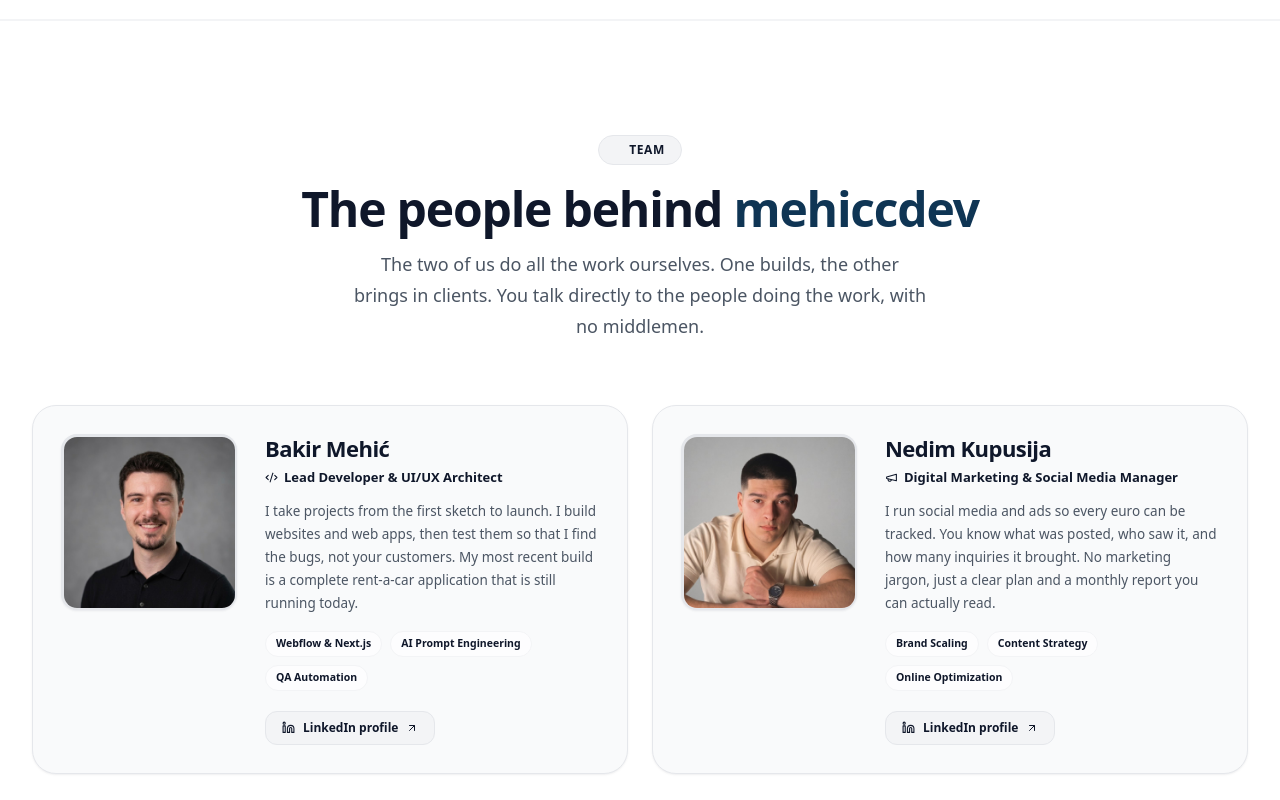
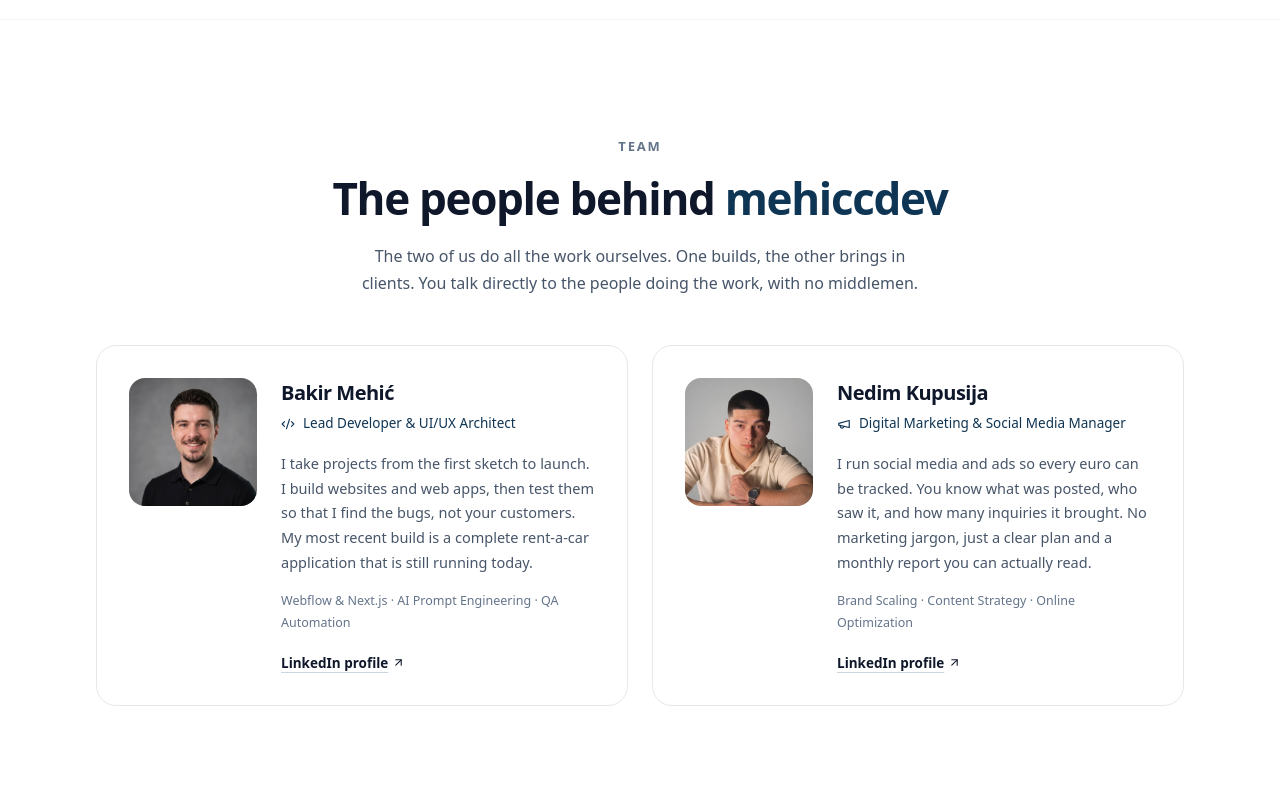
Before and after one commit to Bakeee99/mehiccdev, a Next.js app: page / in a window 1280 px wide. Shown: the part 1440-2240 px from the top of the page. Built offline with nearby package versions, Linux system fonts and the light colour scheme.

Commit message:
feat: sekcija tim u stilu naslovnice

```diff
--- a/app/globals.css
+++ b/app/globals.css
@@ -215,10 +215,6 @@ html.light .ink a[class*="bg-brand-600/"] {
 }
 html.light .ink a[class*="bg-brand-600/"] span:not([class*="bg-brand-600"]) { color: #E2E8F0 !important; }
 
-/* ── okviri slika tima: tanka siva linija umjesto plavog gradijenta ──────── */
-html.light #o-nama :is([class*="from-blue-600"], [class*="from-indigo-500"]) {
-  background: #E5E7EB !important;
-}
 
 
 /* ── pilule s gradijentnim rubom unutar tamnog bloka ─────────────────────── */
--- a/components/sections/About.tsx
+++ b/components/sections/About.tsx
@@ -1,43 +1,18 @@
-/**
- * components/sections/About.tsx
- * ─────────────────────────────────────────────────────────────────────────────
- * "Tim / Ko smo mi" (v2, premium redizajn).
- *
- * Najvažnija promjena: foto prostor je sada KVADRATAN (aspect-square), pa
- * LinkedIn profilne slike (koje su kvadratne, obično 400×400) sjedaju
- * savršeno, bez rezanja. Stari široki baner je odsijecao većinu portreta.
- *
- * KAKO UBACITI SLIKE:
- *   1. Skini profilnu sliku s LinkedIn-a (otvori profil → klik na sliku →
- *      desni klik → Sačuvaj sliku) i spremi je u  public/team/
- *      npr. bakir.jpg i nedim.jpg  (folder public/team već postoji).
- *   2. U PHOTOS ispod upiši:  src: "/team/bakir.jpg"  itd.
- *   3. Placeholder s inicijalima se sam sakrije.
- *
- * Self-contained (BS/EN u fajlu), useReveal pattern, dark/light, bez crtica.
- */
-
 "use client";
 
 import Image from "next/image";
-import { motion } from "framer-motion";
-import { Code2, Megaphone, Linkedin, ArrowUpRight, ImagePlus } from "lucide-react";
-import type { LucideIcon } from "lucide-react";
-import { staggerContainer, staggerContainerSlow, fadeUp, slideInLeft, slideInRight } from "@/lib/animations";
-import { useReveal } from "@/lib/useReveal";
+import { Code2, Megaphone, ArrowUpRight, type LucideIcon } from "lucide-react";
 import { useLanguage } from "@/components/ui/LanguageProvider";
+import { Head, Fade } from "@/components/ui/kit";
 
-// ── Foto konfiguracija: ostavi src prazan ("") za placeholder ────────────────
-const PHOTOS = [
-  { src: "/team/bakir.jpg", gradient: "from-blue-600 to-blue-400",   initials: "BM", icon: Code2 as LucideIcon,     linkedin: "https://www.linkedin.com/in/bakir-mehic-qa-engineer/" },
-  { src: "/team/nedim.jpg", gradient: "from-indigo-500 to-blue-500", initials: "NK", icon: Megaphone as LucideIcon, linkedin: "https://www.linkedin.com/in/nedim-kupusija-4632a533b/" },
+const PEOPLE: { src: string; icon: LucideIcon; linkedin: string }[] = [
+  { src: "/team/bakir.jpg", icon: Code2, linkedin: "https://www.linkedin.com/in/bakir-mehic-qa-engineer/" },
+  { src: "/team/nedim.jpg", icon: Megaphone, linkedin: "https://www.linkedin.com/in/nedim-kupusija-4632a533b/" },
 ];
 
-type Member = { name: string; role: string; bio: string; tags: string[] };
 type Content = {
-  label: string; heading1: string; headingAccent: string; subtitle: string;
-  photoHint: string; linkedinBtn: string;
-  members: [Member, Member];
+  label: string; heading1: string; headingAccent: string; subtitle: string; linkedinBtn: string;
+  members: { name: string; role: string; bio: string; tags: string[] }[];
 };
 
 const T: Record<"bs" | "en", Content> = {
@@ -46,7 +21,6 @@ const T: Record<"bs" | "en", Content> = {
     heading1: "Ljudi iza",
     headingAccent: "mehiccdev-a",
     subtitle: "Nas dvojica radimo sve sami. Jedan gradi, drugi dovodi klijente. Razgovarate direktno s ljudima koji rade posao, bez posrednika.",
-    photoHint: "Kvadratna slika, npr. s LinkedIn-a",
     linkedinBtn: "LinkedIn profil",
     members: [
       {
@@ -68,7 +42,6 @@ const T: Record<"bs" | "en", Content> = {
     heading1: "The people behind",
     headingAccent: "mehiccdev",
     subtitle: "The two of us do all the work ourselves. One builds, the other brings in clients. You talk directly to the people doing the work, with no middlemen.",
-    photoHint: "Square photo, e.g. from LinkedIn",
     linkedinBtn: "LinkedIn profile",
     members: [
       {
@@ -90,129 +63,33 @@ const T: Record<"bs" | "en", Content> = {
 export function About() {
   const { lang } = useLanguage();
   const d = T[(lang as "bs" | "en")] ?? T.bs;
-
-  // One reveal per motion block — fires exactly once, survives language/theme switches
-  const revealHead = useReveal();
-  const revealGrid = useReveal();
-
   return (
-    <section id="o-nama" className="py-28 lg:py-36 relative overflow-hidden">
-      <div className="absolute top-0 inset-x-0 h-px bg-[var(--border)]" aria-hidden />
-      <div className="absolute -left-56 top-1/4 w-96 h-96 rounded-full bg-[radial-gradient(closest-side,rgba(37,99,235,0.10),transparent_72%)] pointer-events-none" aria-hidden />
-      <div className="absolute -right-56 bottom-10 w-96 h-96 rounded-full bg-[radial-gradient(closest-side,rgba(37,99,235,0.10),transparent_72%)] pointer-events-none" aria-hidden />
-
-      <div className="max-w-7xl mx-auto px-6 lg:px-8">
-
-        {/* ── Header ─────────────────────────────────────────────────────── */}
-        <motion.div variants={staggerContainer} {...revealHead} className="text-center mb-16">
-          <motion.div variants={fadeUp} className="flex justify-center mb-5">
-            <span className="inline-flex items-center gap-2 px-4 py-1.5 rounded-full
-                             border border-brand-600/30 dark:border-brand-500/30
-                             bg-brand-600/8 dark:bg-brand-500/10
-                             text-brand-700 dark:text-brand-300
-                             text-xs font-semibold tracking-wider uppercase">
-              <span className="w-1.5 h-1.5 rounded-full bg-brand-500" aria-hidden />
-              {d.label}
-            </span>
-          </motion.div>
-          <motion.h2 variants={fadeUp} className="text-4xl sm:text-5xl font-extrabold tracking-tight mb-4">
-            {d.heading1}{" "}
-            <span className="text-gradient font-serif italic font-semibold tracking-normal">{d.headingAccent}</span>
-          </motion.h2>
-          <motion.p variants={fadeUp} className="max-w-xl mx-auto text-[var(--text-muted)] text-lg leading-relaxed">
-            {d.subtitle}
-          </motion.p>
-        </motion.div>
-
-        {/* ── Kartice ────────────────────────────────────────────────────── */}
-        <motion.div variants={staggerContainerSlow} {...revealGrid} className="grid lg:grid-cols-2 gap-6">
+    <section id="o-nama" className="relative bg-white scroll-mt-24">
+      <div className="mx-auto max-w-6xl px-6 lg:px-8">
+        <Head label={d.label} h={d.heading1} accent={d.headingAccent} sub={d.subtitle} />
+        <div className="mt-12 grid gap-6 lg:grid-cols-2">
           {d.members.map((m, i) => {
-            const p = PHOTOS[i];
-            const RoleIcon = p.icon;
+            const p = PEOPLE[i];
+            const Icon = p.icon;
             return (
-              <motion.article
-                key={m.name}
-                variants={i === 0 ? slideInLeft : slideInRight}
-                whileHover={{ y: -5 }}
-                className="group relative rounded-3xl p-6 sm:p-7 overflow-hidden
-                           bg-[var(--surface)] border border-[var(--border)]
-                           transition-[border-color,box-shadow] duration-300
-                           hover:border-brand-600/40 hover:shadow-2xl hover:shadow-brand-600/12"
-              >
-                {/* dekor */}
-                <div className="absolute -top-20 -right-20 w-64 h-64 rounded-full bg-[radial-gradient(closest-side,rgba(37,99,235,0.15),transparent_72%)] pointer-events-none
-                                transition-opacity duration-500 opacity-60 group-hover:opacity-100" aria-hidden />
-                <div className="absolute inset-0 bg-grid-pattern bg-grid-md opacity-[0.035] pointer-events-none" aria-hidden />
-
-                <div className="relative flex flex-col sm:flex-row gap-6 sm:gap-7">
-
-                  {/* KVADRATNA slika: LinkedIn format sjeda bez rezanja */}
-                  <div className="flex-shrink-0 mx-auto sm:mx-0">
-                    <div className={`relative w-40 h-40 sm:w-[176px] sm:h-[176px] rounded-2xl p-[2.5px]
-                                     bg-gradient-to-br ${p.gradient}
-                                     shadow-xl shadow-brand-600/20
-                                     transition-transform duration-500 group-hover:scale-[1.03]`}>
-                      <div className="relative w-full h-full rounded-[13px] overflow-hidden bg-[var(--bg)]">
-                        {p.src ? (
-                          <Image
-                            src={p.src}
-                            alt={m.name}
-                            fill
-                            sizes="176px"
-                            className="object-cover object-center"
-                          />
-                        ) : (
-                          <div className={`w-full h-full flex flex-col items-center justify-center gap-2
-                                           bg-gradient-to-br ${p.gradient}`}>
-                            <span className="text-3xl font-extrabold text-white/90 tracking-wide">{p.initials}</span>
-                            <span className="flex items-center gap-1.5 text-[9.5px] font-semibold text-white/75 px-3 text-center leading-tight">
-                              <ImagePlus size={11} className="flex-shrink-0" /> {d.photoHint}
-                            </span>
-                          </div>
-                        )}
-                      </div>
-                    </div>
-                  </div>
-
-                  {/* Sadržaj */}
-                  <div className="min-w-0 text-center sm:text-left">
-                    <h3 className="text-xl sm:text-[22px] font-extrabold tracking-tight text-[var(--text)]">
-                      {m.name}
-                    </h3>
-                    <p className="inline-flex items-center gap-1.5 text-[13px] font-bold text-brand-600 dark:text-brand-400 mt-1 mb-3">
-                      <RoleIcon size={13} className="flex-shrink-0" /> {m.role}
-                    </p>
-                    <p className="text-[13.5px] text-[var(--text-muted)] leading-relaxed mb-4">
-                      {m.bio}
-                    </p>
-
-                    <div className="flex flex-wrap justify-center sm:justify-start gap-2 mb-5">
-                      {m.tags.map((tag) => (
-                        <span key={tag} className="px-2.5 py-1 rounded-full text-[10.5px] font-semibold
-                                                   text-[var(--text)] bg-[color-mix(in_srgb,var(--bg)_70%,transparent)] border border-[var(--border)]">
-                          {tag}
-                        </span>
-                      ))}
-                    </div>
-
-                    <a
-                      href={p.linkedin}
-                      target="_blank"
-                      rel="noopener noreferrer"
-                      className="inline-flex items-center gap-2 px-4 py-2 rounded-xl text-xs font-bold
-                                 text-brand-700 dark:text-brand-300
-                                 bg-brand-600/10 border border-brand-600/30
-                                 transition-[background-color,border-color,transform] duration-300
-                                 hover:bg-brand-600/20 hover:border-brand-600/50 hover:-translate-y-0.5"
-                    >
-                      <Linkedin size={13} /> {d.linkedinBtn} <ArrowUpRight size={12} />
-                    </a>
-                  </div>
+              <Fade key={m.name} delay={i * 0.06} className="flex flex-col gap-6 rounded-[20px] border border-[#E5E7EB] bg-white p-6 sm:flex-row sm:p-8">
+                <div className="relative h-28 w-28 shrink-0 overflow-hidden rounded-2xl bg-[#F1F5F9] sm:h-32 sm:w-32">
+                  <Image src={p.src} alt={m.name} fill sizes="128px" className="object-cover" />
                 </div>
-              </motion.article>
+                <div className="flex min-w-0 flex-1 flex-col">
+                  <h3 className="text-[20px] font-semibold tracking-tight text-[#0F172A]">{m.name}</h3>
+                  <p className="mt-1 flex items-center gap-2 text-[13.5px] font-medium text-[#0F3554]"><Icon size={14} /> {m.role}</p>
+                  <p className="mt-4 text-[14.5px] leading-relaxed text-[#475569]">{m.bio}</p>
+                  <p className="mt-4 text-[12.5px] leading-relaxed text-[#64748B]">{m.tags.join(" · ")}</p>
+                  <a href={p.linkedin} target="_blank" rel="noopener noreferrer"
+                     className="mt-5 inline-flex w-fit items-center gap-1 text-[13.5px] font-semibold text-[#0F172A] underline decoration-[#CBD5E1] underline-offset-4 transition-colors hover:decoration-[#0F172A]">
+                    {d.linkedinBtn} <ArrowUpRight size={13} />
+                  </a>
+                </div>
+              </Fade>
             );
           })}
-        </motion.div>
+        </div>
       </div>
     </section>
   );
```
